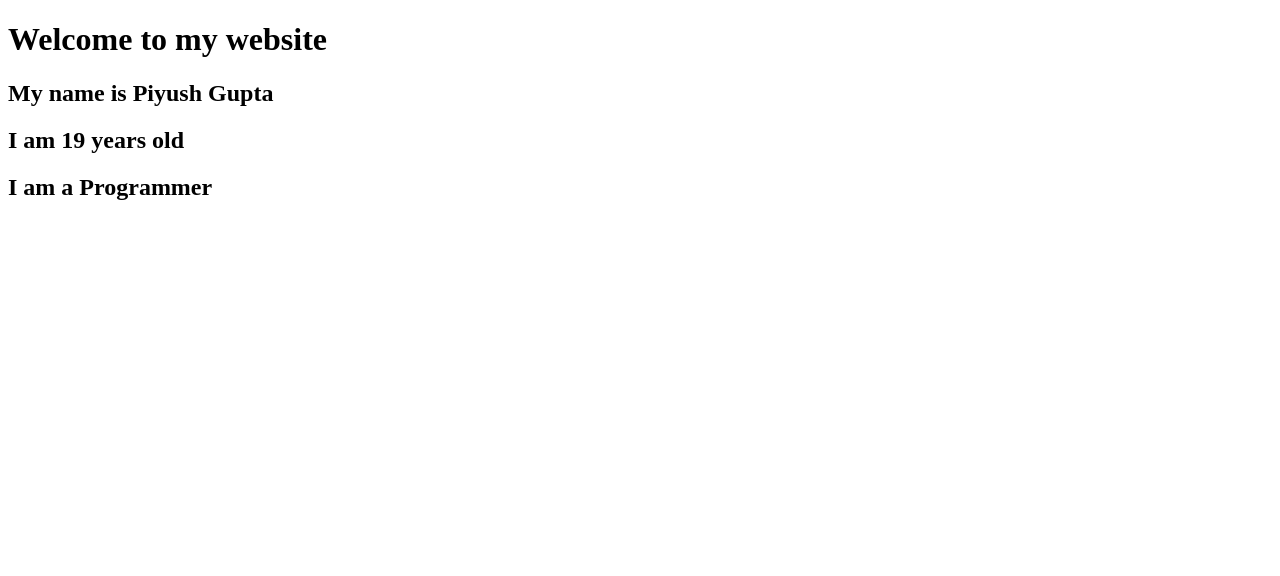
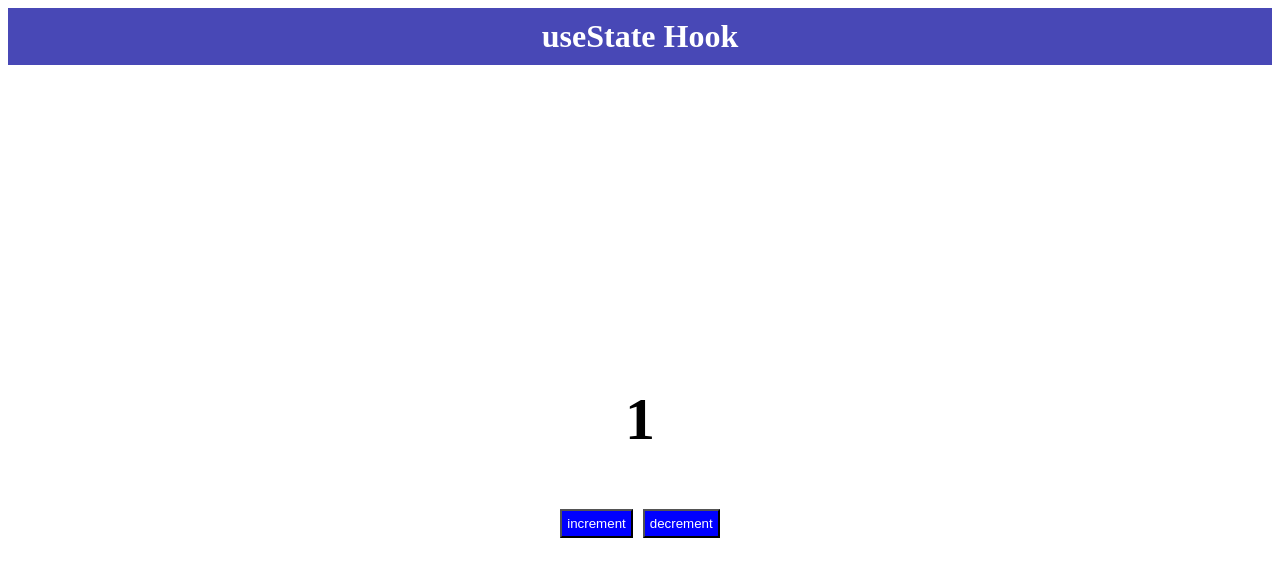
Before and after one commit to piyushgupta12345/reactCourse, a React (Create React App) app: page / in a window 1280 px wide. Shown: the top 576 px of the page. Built offline with nearby package versions, Linux system fonts and the light colour scheme.

Commit message:
useState

```diff
--- /dev/null
+++ b/src/App.css
@@ -0,0 +1,41 @@
+.App {
+    text-align: center;
+    background-color: #fff;
+    color: white;
+  }
+
+  .main{
+    display: flex;
+    flex-direction: column;
+    justify-content: center;
+    align-items: center;
+    height: 90vh;
+    flex-wrap: wrap;
+    padding: 14px;
+  }
+
+  h1{
+    margin: 0;
+    color: #fff;
+    text-align: center;
+    background: #4848b6;
+    padding: 10px;
+  }
+
+  h2{
+    color: black;
+    font-size: 60px;
+  }
+
+  .buttons{
+    display: flex;
+    justify-content: center;
+    align-items: center;
+  }
+
+  .btn{
+    background-color: blue;
+    color: white;
+    padding: 5px;
+    margin: 5px;
+  }
--- a/src/App.js
+++ b/src/App.js
@@ -1,12 +1,31 @@
-import Intro from "./components/Intro";
+import Header from "./components/Header";
+import './App.css'
+import { useState } from "react";
 
 function App() {
-  let title = "Welcome to my website"
+
+  const [num, setNum] = useState(1)
+
+
+  const incre = () =>{
+    setNum(num + 1)
+  }
+
+  const decre = () =>{
+    setNum(num - 1)
+  }
+
   return (
-    <>
-      <h1>{title}</h1>
-      <Intro name="Piyush Gupta" age="19" pro="Programmer" />
-    </>
+    <div className="App">
+      <Header />
+      <div className="main">
+        <h2 className="heading">{num}</h2>
+        <div className="buttons">
+          <button className="btn" onClick={incre}>increment</button>
+          <button className="btn" onClick={decre}>decrement</button>
+        </div>
+      </div>
+    </div>
   );
 }
 
--- /dev/null
+++ b/src/components/Header.jsx
@@ -0,0 +1,11 @@
+import React from 'react'
+
+function Header() {
+  return (
+    <div className="App">
+      <h1>useState Hook</h1>
+    </div>
+  )
+}
+
+export default Header
--- a/src/components/Intro.jsx
+++ /dev/null
@@ -1,37 +0,0 @@
-import React from 'react'
-import propTypes from 'prop-types'
-
-
-// function Intro(props) {
-//   return (
-//     <>
-//       <h2>My name is {props.name}</h2>
-//       <h2>I am {props.age} years old</h2>
-//       <h2>I am a {props.pro}</h2>
-//     </>
-//   )
-// }
-
-function Intro({name="ayu", age, pro}) {
-  return (
-    <>
-      <h2>My name is {name}</h2>
-      <h2>I am {age} years old</h2>
-      <h2>I am a {pro}</h2>
-    </>
-  )
-}
-
-Intro.propTypes = {
-  name: propTypes.string,
-  age: propTypes.string,
-  pro: propTypes.string
-}
-
-Intro.defaultProps = {
-  name: "Piyush",
-  age: "20",
-  pro: "programmer"
-}
-
-export default Intro
```
